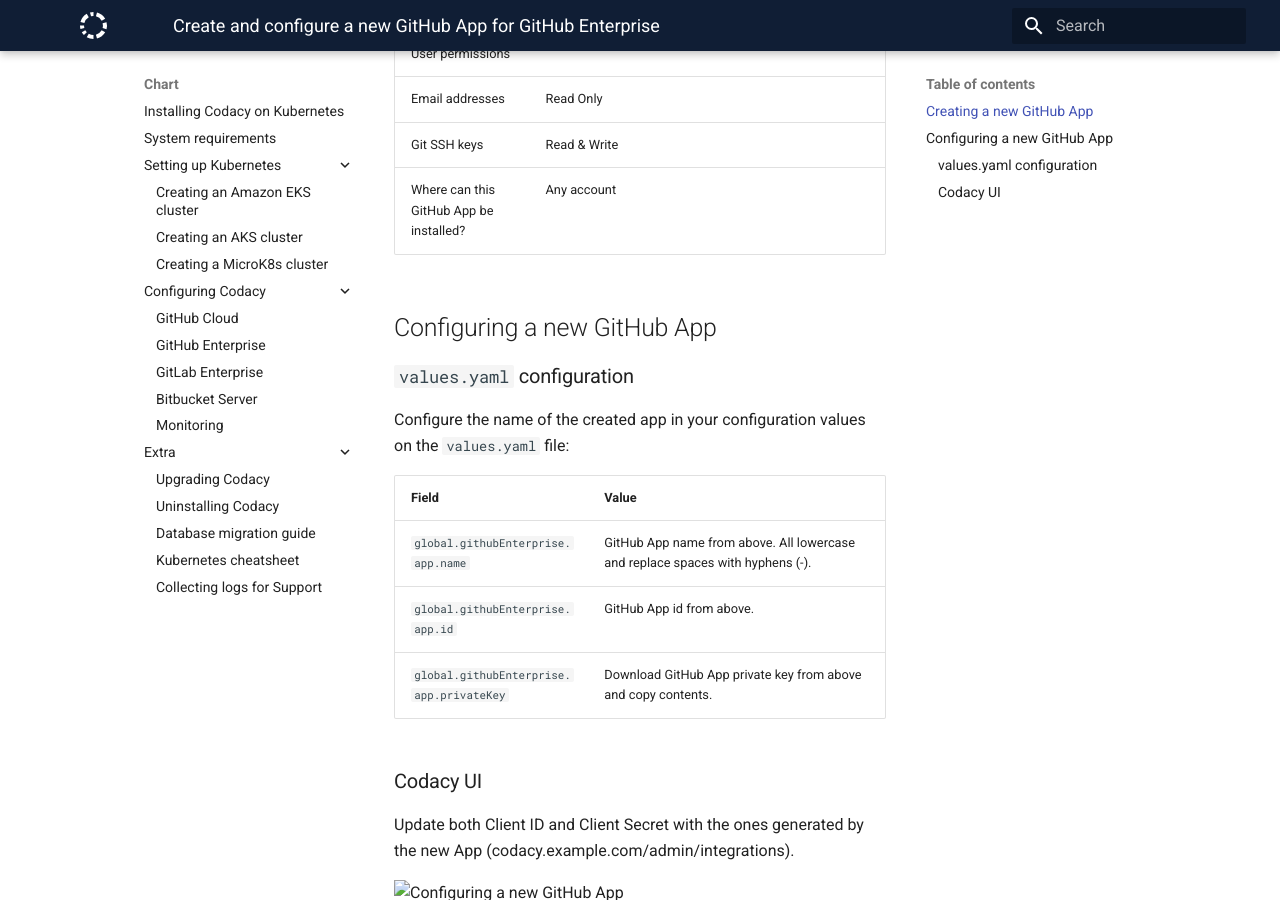
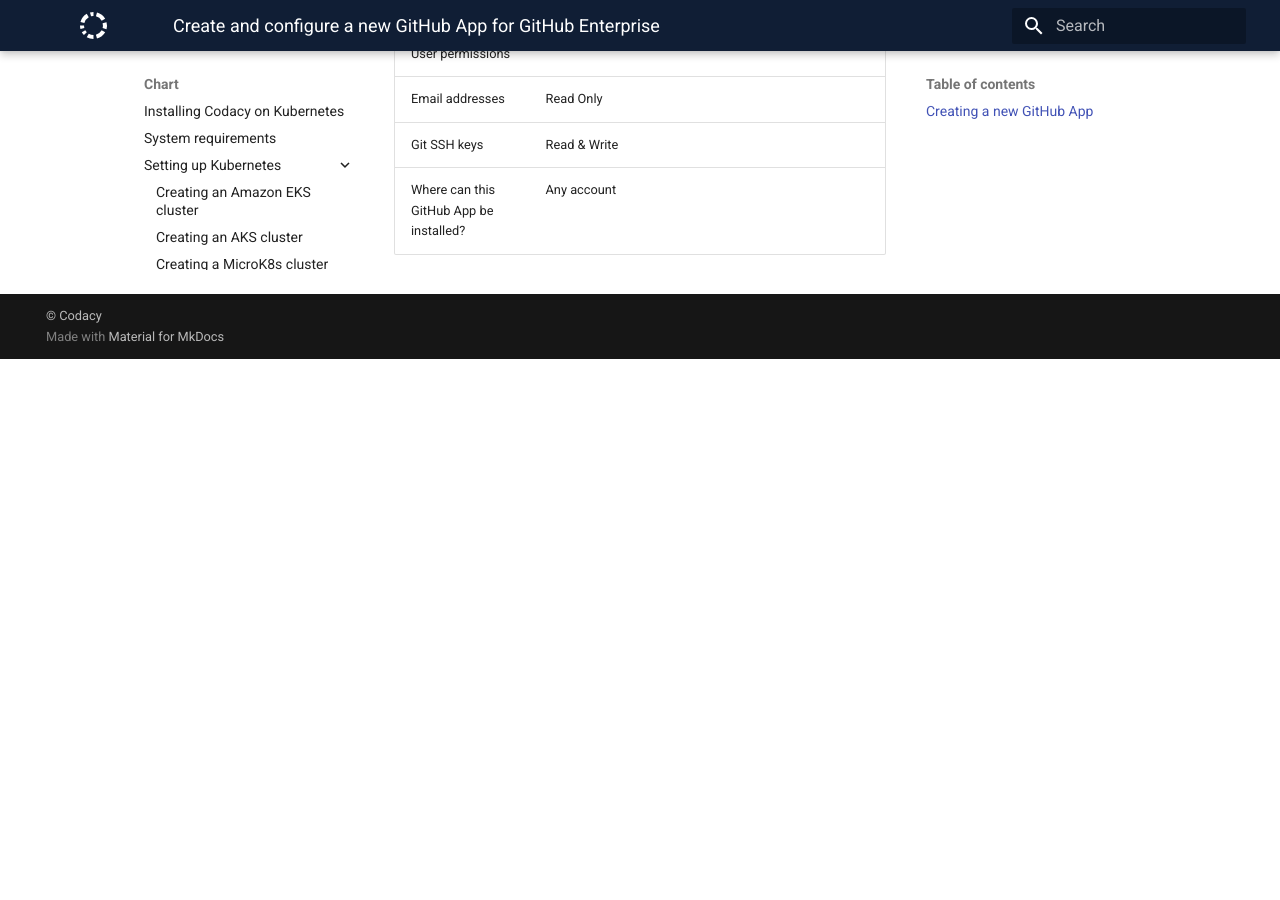
Before and after one commit to codacy/chart, an MkDocs documentation site: the page built from docs/configuration/git-providers/create-github-app.md, in a window 1280 px wide and 900 px high, scrolled down 1172 px. Built offline with MkDocs 1.6.1 and Material for MkDocs 9.7.7, drawn with Linux system fonts in a browser that asks for light colours; after the commit the page ends 1531 px from its top, so only the background shows below that.

Commit message:
docs: Remove repeated Git provider configuration instructions

```diff
--- a/docs/configuration/git-providers/create-github-app.md
+++ b/docs/configuration/git-providers/create-github-app.md
@@ -26,22 +26,3 @@
 | Email addresses                         | Read Only                                             |
 | Git SSH keys                            | Read & Write                                          |
 | Where can this GitHub App be installed? | Any account                                           |
-
-
-## Configuring a new GitHub App
-
-### `values.yaml` configuration
-
-Configure the name of the created app in your configuration values on the `values.yaml` file:
-
-| Field                                    | Value                                                                          |
-| ---------------------------------------- | ------------------------------------------------------------------------------ |
-| `global.githubEnterprise.app.name`       | GitHub App name from above. All lowercase and replace spaces with hyphens (-). |
-| `global.githubEnterprise.app.id`         | GitHub App id from above.                                                      |
-| `global.githubEnterprise.app.privateKey` | Download GitHub App private key from above and copy contents.                  |
-
-### Codacy UI
-
-Update both Client ID and Client Secret with the ones generated by the new App (codacy.example.com/admin/integrations).
-
-![Configuring a new GitHub App](github-ui-configuration.png)
```
